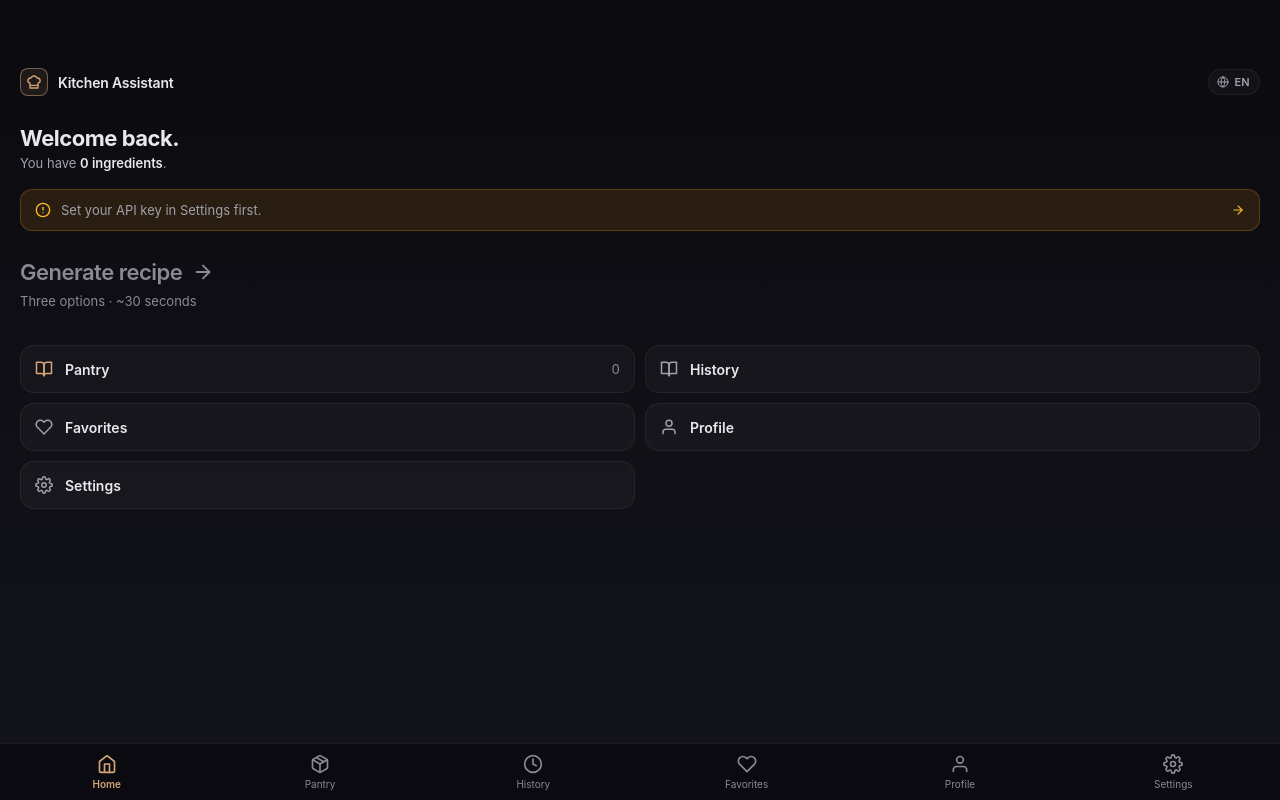
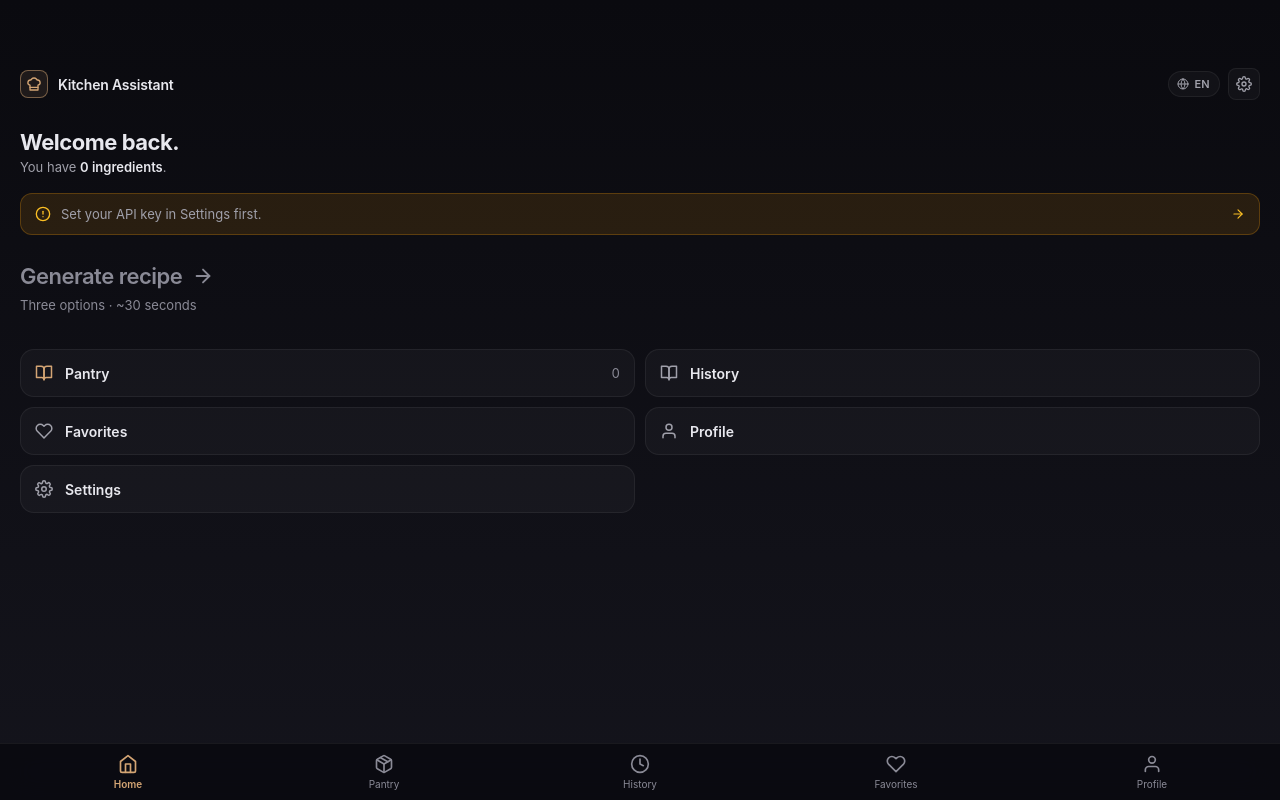
Before and after one commit to PearlHitman/Diet_Pro, a React (Vite) app: page / in a window 1280 px wide. Built offline with nearby package versions, Linux system fonts and the light colour scheme.

Commit message:
fix: add error boundary, prevent blank black screen on crash

```diff
--- a/src/components/Chrome.tsx
+++ b/src/components/Chrome.tsx
@@ -10,7 +10,7 @@ import { T, SCREEN_PAD_TOP } from '../tokens';
 import { ArrowLeft, ChefHat, Globe, Home, Package, Clock, Heart, User, Settings } from './Icons';
 import { useApp } from '../lib/app-state';
 
-const TAB_ROUTES = ['/', '/pantry', '/history', '/favorites', '/profile', '/settings'];
+const TAB_ROUTES = ['/', '/pantry', '/history', '/favorites', '/profile'];
 
 export function Screen({ children, bg, style }: { children: React.ReactNode; bg?: string; style?: React.CSSProperties }) {
   const location = useLocation();
@@ -32,6 +32,7 @@ export function Screen({ children, bg, style }: { children: React.ReactNode; bg?
 
 export function AppHeader({ dense = false, right }: { dense?: boolean; right?: React.ReactNode }) {
   const { profile, t } = useApp();
+  const navigate = useNavigate();
   return (
     <div style={{
       display: 'flex', alignItems: 'center', justifyContent: 'space-between',
@@ -50,7 +51,25 @@ export function AppHeader({ dense = false, right }: { dense?: boolean; right?: R
           {t('appName')}
         </div>
       </div>
-      {right ?? <LangPill lang={profile.language} />}
+      {right ?? (
+        <div style={{ display: 'flex', alignItems: 'center', gap: 8 }}>
+          <LangPill lang={profile.language} />
+          <button
+            aria-label={t('settings')}
+            onClick={() => navigate('/settings')}
+            style={{
+              width: 32, height: 32, borderRadius: 8,
+              border: `1px solid ${T.border}`,
+              background: T.surface,
+              color: T.text2,
+              display: 'flex', alignItems: 'center', justifyContent: 'center',
+              cursor: 'pointer', padding: 0,
+            }}
+          >
+            <Settings size={16} />
+          </button>
+        </div>
+      )}
     </div>
   );
 }
@@ -123,7 +142,6 @@ export function TabBar() {
     { path: '/history',   icon: Clock,    label: t('history') },
     { path: '/favorites', icon: Heart,    label: t('favorites') },
     { path: '/profile',   icon: User,     label: t('profile') },
-    { path: '/settings',  icon: Settings, label: t('settings') },
   ] as const;
 
   return (
```
